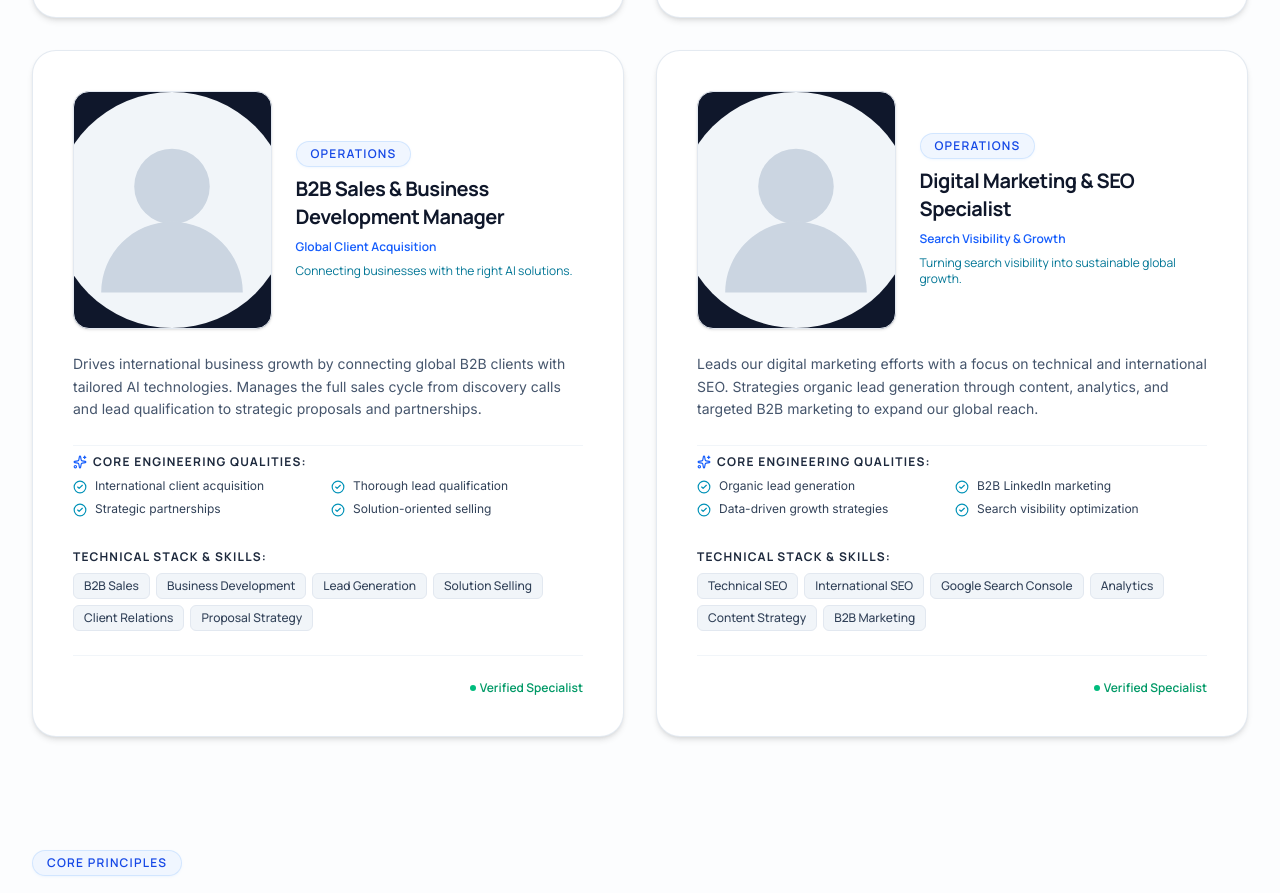
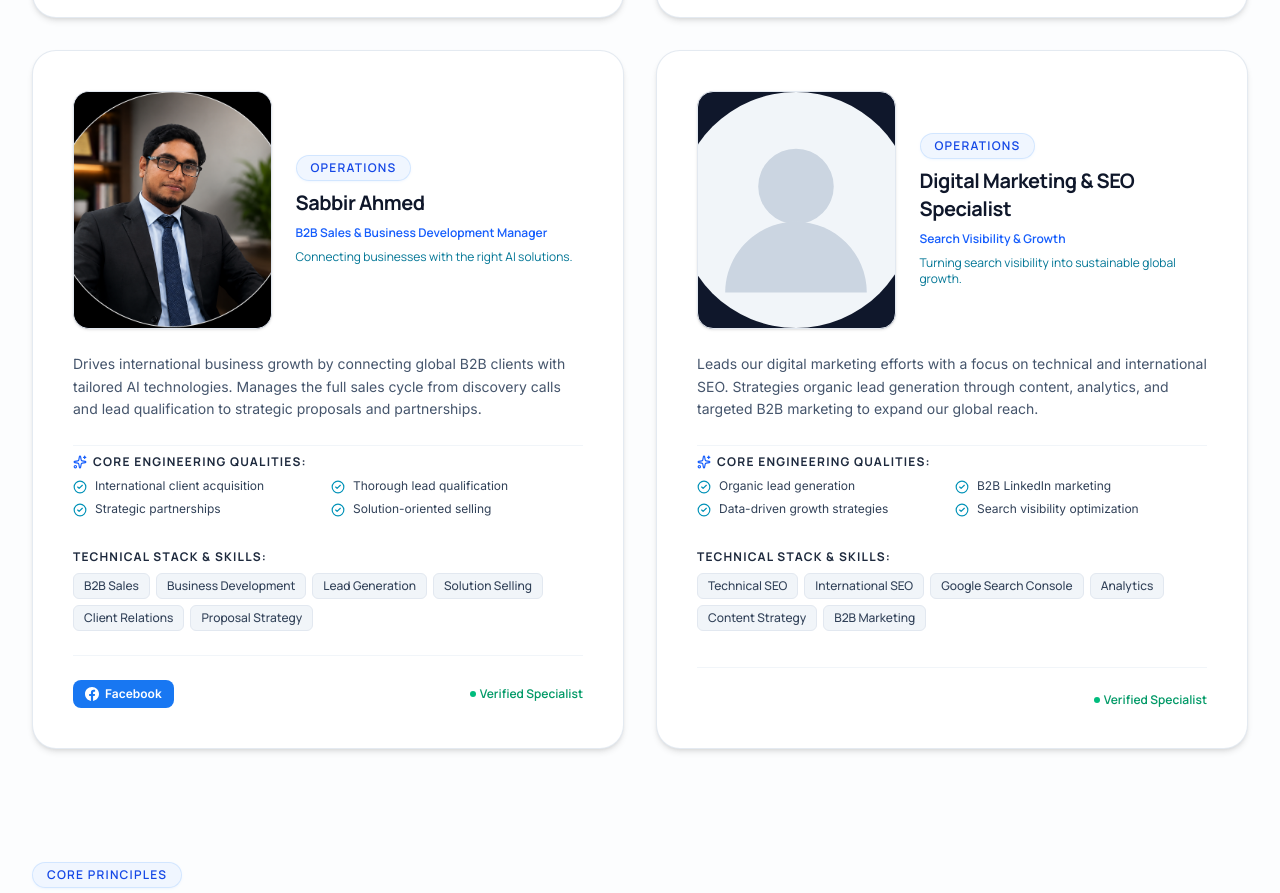
Before and after one commit to jakariyask1-prog/zenivixon, a Next.js app: page /about in a window 1280 px wide. Shown: the part 5132-6025 px from the top of the page. Built offline with nearby package versions, Linux system fonts and the light colour scheme.

Commit message:
Update B2B Sales Manager profile for Sabbir Ahmed

```diff
--- a/src/data/team.ts
+++ b/src/data/team.ts
@@ -228,8 +228,8 @@ export const TEAM_MEMBERS: TeamMember[] = [
   },
   {
     id: "b2b-sales-manager",
-    name: "B2B Sales & Business Development Manager",
-    role: "Global Client Acquisition",
+    name: "Sabbir Ahmed",
+    role: "B2B Sales & Business Development Manager",
     titleBadge: "Connecting businesses with the right AI solutions.",
     department: "Operations",
     featured: false,
@@ -248,7 +248,8 @@ export const TEAM_MEMBERS: TeamMember[] = [
       "Solution-oriented selling",
     ],
     bio: "Drives international business growth by connecting global B2B clients with tailored AI technologies. Manages the full sales cycle from discovery calls and lead qualification to strategic proposals and partnerships.",
-    image: "/images/team/placeholder.svg",
+    image: "/images/team/sabbir-ahmed.png",
+    facebook: "https://www.facebook.com/sabbir.ahmed.384700/",
   },
   {
     id: "digital-marketing-seo",
```
Also changed, not shown: public/images/team/sabbir-ahmed.png (added).
